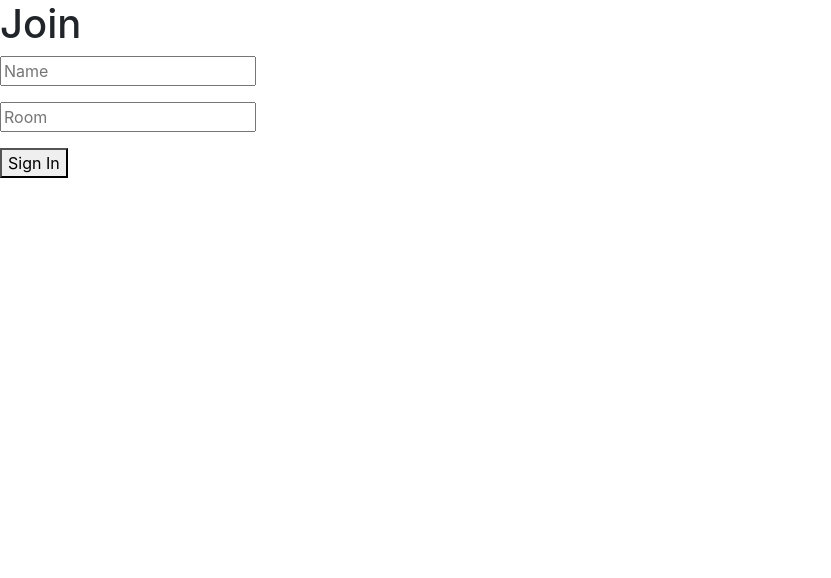
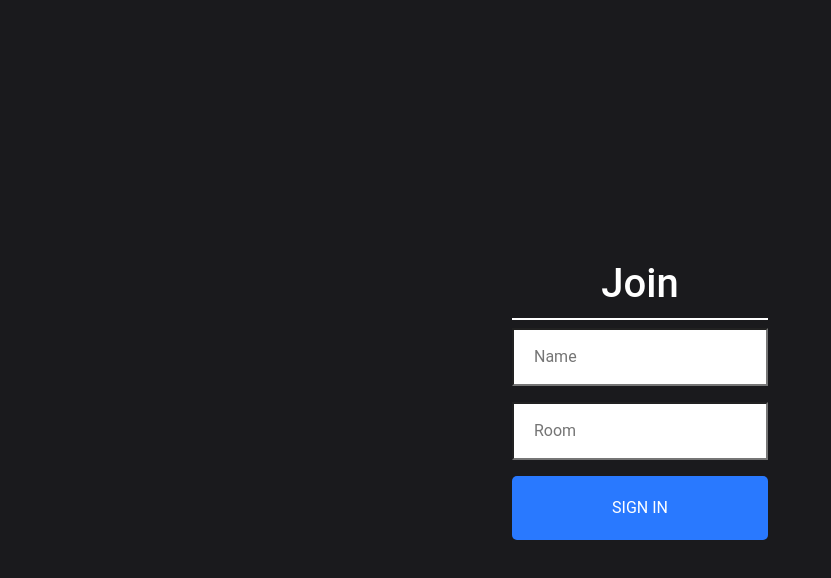
Before and after one commit to visshnnu-tejaa-98/chat-app-client, a React (Create React App) app: page / in a window 1280 px wide. Shown: the top 578 px of the page, without its empty margins (0-831 px from the left). Built offline with nearby package versions, Linux system fonts and the light colour scheme.

Commit message:
add styles to join page

```diff
--- a/src/App.js
+++ b/src/App.js
@@ -1,7 +1,7 @@
 import './App.css';
 import { BrowserRouter as Router, Switch, Route } from 'react-router-dom';
-import Join from './components/Join';
-import Chat from './components/Chat';
+import Chat from './components/Chat/Chat';
+import Join from './components/Join/Join';
 
 function App() {
 	return (
--- /dev/null
+++ b/src/components/Join/Join.css
@@ -0,0 +1,70 @@
+html,
+body {
+	font-family: 'Roboto', sans-serif;
+	padding: 0;
+	margin: 0;
+}
+
+#root {
+	height: 100vh;
+}
+
+* {
+	box-sizing: border-box;
+}
+
+.joinOuterContainer {
+	display: flex;
+	justify-content: center;
+	text-align: center;
+	height: 100vh;
+	align-items: center;
+	background-color: #1a1a1d;
+}
+
+.joinInnerContainer {
+	width: 20%;
+}
+
+.joinInput {
+	border-radius: 0;
+	padding: 15px 20px;
+	width: 100%;
+}
+
+.heading {
+	color: white;
+	font-size: 2.5em;
+	padding-bottom: 10px;
+	border-bottom: 2px solid white;
+}
+
+.button {
+	color: #fff !important;
+	text-transform: uppercase;
+	text-decoration: none;
+	background: #2979ff;
+	padding: 20px;
+	border-radius: 5px;
+	display: inline-block;
+	border: none;
+	width: 100%;
+}
+
+.mt-20 {
+	margin-top: 20px;
+}
+
+@media (min-width: 320px) and (max-width: 480px) {
+	.joinOuterContainer {
+		height: 100%;
+	}
+
+	.joinInnerContainer {
+		width: 90%;
+	}
+}
+
+button:focus {
+	outline: 0;
+}
--- a/src/components/Join.js
+++ b/src/components/Join/Join.js
@@ -1,5 +1,6 @@
 import React, { useState, useEffect } from 'react';
 import { Link } from 'react-router-dom';
+import './Join.css';
 const Join = () => {
 	const [name, setName] = useState('');
 	const [room, setRoom] = useState('');
```
Also changed, not shown: src/components/Chat/Chat.css (added, +34 -0 lines), src/components/Chat/Chat.js (renamed from src/components/Chat.js).
